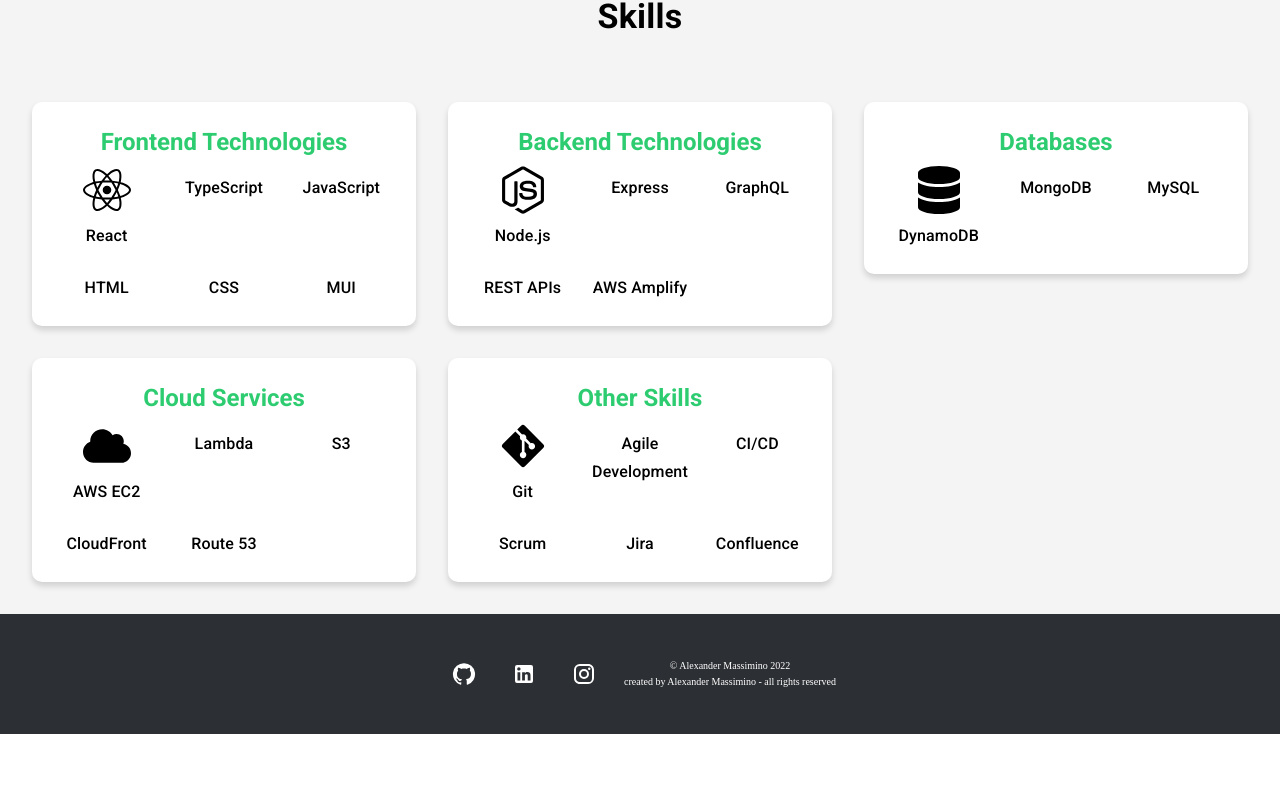
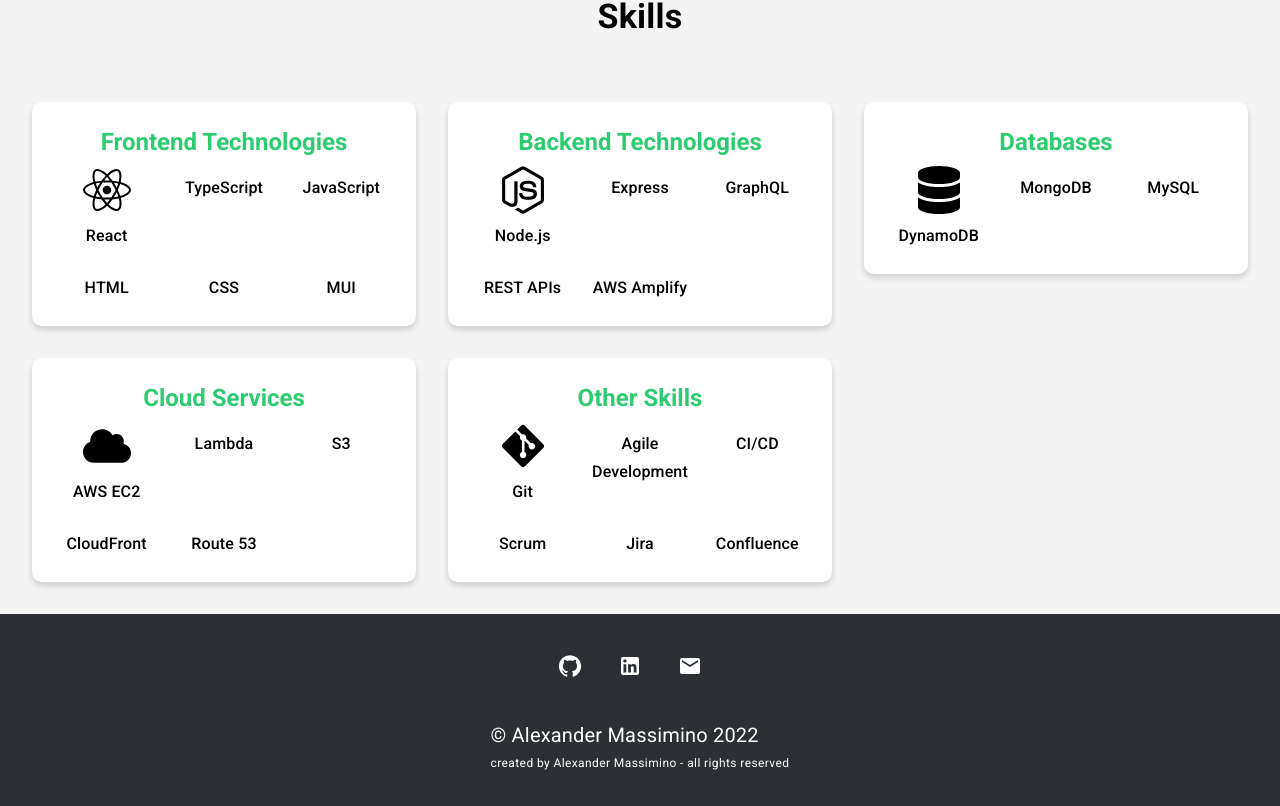
Before and after one commit to alexmassimino9/Portfolio, a React (Create React App) app: page / in a window 1280 px wide. Shown: the part 701-1507 px from the top of the page. Before the commit the page ends 1435 px from the top, so only its background shows below. Built offline with nearby package versions, Linux system fonts and the light colour scheme; a web font is replaced by a local one.

Commit message:
update footer

```diff
--- a/src/components/footer.js
+++ b/src/components/footer.js
@@ -1,61 +1,79 @@
 import React from "react";
-import { IconButton } from "@mui/material";
+import { IconButton, Box, Typography } from "@mui/material";
 import GitHubIcon from "@mui/icons-material/GitHub";
 import LinkedInIcon from "@mui/icons-material/LinkedIn";
-import InstagramIcon from "@mui/icons-material/Instagram";
+import EmailIcon from "@mui/icons-material/Email";
 
 const Footer = () => {
   return (
-    <section
-      style={{
+    <Box
+      sx={{
+        backgroundColor: "#2c2f33",
+        color: "white",
+        py: 4,
         display: "flex",
+        flexDirection: "column",
         alignItems: "center",
         justifyContent: "center",
-        backgroundColor: "#2c2f33",
-        color: "white",
-        height: "15vh",
-        width: "100%",
       }}
     >
+      <Box sx={{ display: "flex", alignItems: "center" }}>
         <IconButton
           href="https://github.com/alexmassimino9"
           target="_blank"
           rel="noreferrer noopener"
-        sx={{ color: "white", fontSize: "45px", marginRight: "20px" }}
+          sx={{
+            color: "white",
+            fontSize: "64px",
+            marginRight: "20px",
+            "&:hover": {
+              color: "#8B8B8B",
+            },
+          }}
         >
           <GitHubIcon />
         </IconButton>
         <IconButton
-        href="https://www.linkedin.com/in/alexmassimino9/"
+          href="https://www.linkedin.com/in/alexandermassimino/"
           target="_blank"
           rel="noreferrer noopener"
-        sx={{ color: "white", fontSize: "45px", marginRight: "20px" }}
+          sx={{
+            color: "white",
+            fontSize: "64px",
+            marginRight: "20px",
+            "&:hover": {
+              color: "#8B8B8B",
+            },
+          }}
         >
           <LinkedInIcon />
         </IconButton>
         <IconButton
-        href="https://www.instagram.com/minocodes/"
+          // prompt user to send email to alexmassimino9@gmail.com
+          href="mailto:alexmassimino9@gmail.com"
           target="_blank"
           rel="noreferrer noopener"
-        sx={{ color: "white", fontSize: "45px", marginRight: "20px" }}
-      >
-        <InstagramIcon />
-      </IconButton>
-      <div
-        style={{
-          display: "flex",
-          flexDirection: "column",
-          justifyContent: "center",
-          alignItems: "center",
-          fontSize: "10px",
+          sx={{
+            color: "white",
+            fontSize: "64px",
+            marginRight: "20px",
+            "&:hover": {
+              color: "#8B8B8B",
+            },
           }}
         >
-        <span> © Alexander Massimino 2022 </span>
-        <span style={{ marginTop: "5px" }}>
+          <EmailIcon />
+        </IconButton>
+      </Box>
+      <Box sx={{ mt: 4 }}>
+        <Typography variant="subtitle1" sx={{ fontSize: "20px" }}>
+          © Alexander Massimino 2022
+        </Typography>
+        <Typography variant="caption" sx={{ fontSize: "12px", mt: 1 }}>
           created by Alexander Massimino - all rights reserved
-        </span>
-      </div>
-    </section>
+        </Typography>
+      </Box>
+    </Box>
   );
 };
 
```
Lines whose indentation alone changed are shown as unchanged.
